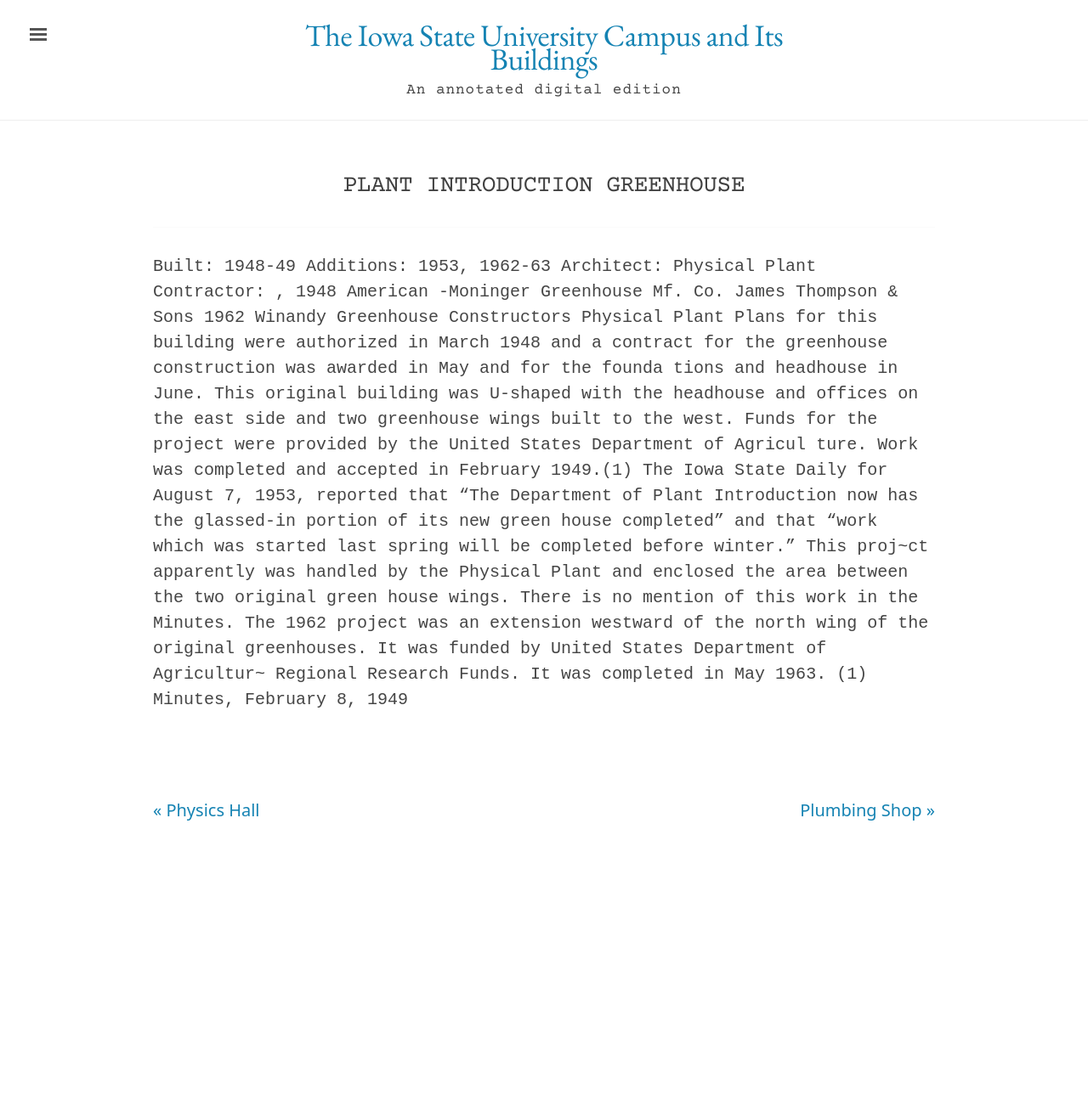
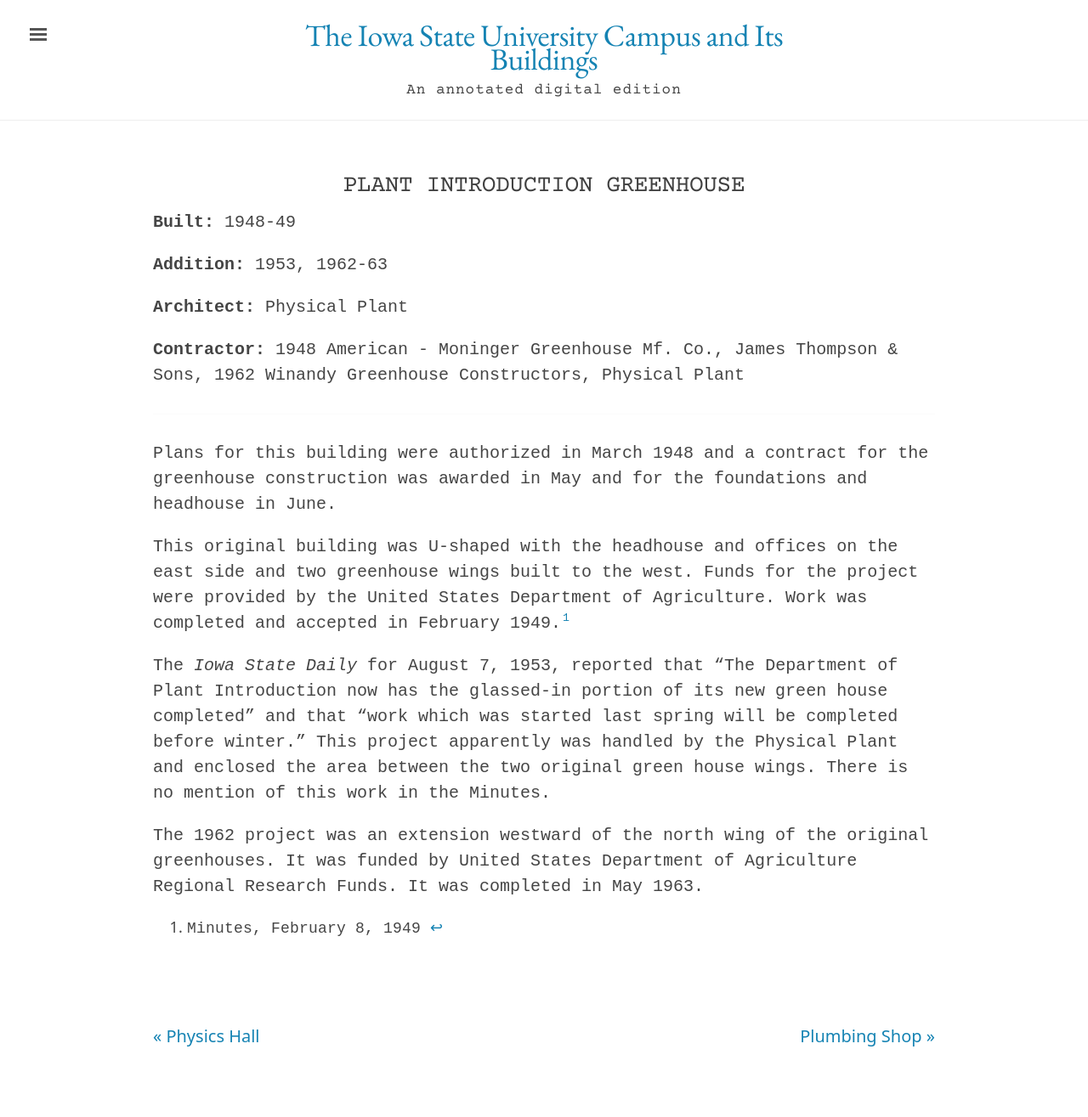
Before and after one commit to emanderson811/day-edition, a Jekyll site: the page built from _texts/buildings/168day-plant-intro-greenhouse.md, in a window 1280 px wide. Shown: the whole page at 85% size. Built offline with Jekyll 4.4.1, drawn with Linux system fonts in a browser that asks for light colours; before the commit the page ends 1049 px from its top, so only the background shows below that.

Commit message:
Update 168day-plant-intro-greenhouse.md

```diff
--- a/_texts/buildings/168day-plant-intro-greenhouse.md
+++ b/_texts/buildings/168day-plant-intro-greenhouse.md
@@ -14,17 +18,12 @@
 ---
 ---
 
-Built: 1948-49 Additions: 1953, 1962-63
-Architect: Physical Plant
-Contractor: , 1948 American -Moninger Greenhouse Mf. Co.
-James Thompson & Sons
-1962 Winandy Greenhouse Constructors
-Physical Plant
-Plans for this building were authorized in March 1948 and a contract for the greenhouse construction was awarded in May and for the founda tions and headhouse in June.
-This original building was U-shaped with the headhouse and offices on
-the east side and two greenhouse wings built to the west. Funds for
-the project were provided by the United States Department of Agricul
-ture. Work was completed and accepted in February 1949.(1)
-The Iowa State Daily for August 7, 1953, reported that "The Department of Plant Introduction now has the glassed-in portion of its new green house completed" and that "work which was started last spring will be completed before winter." This proj~ct apparently was handled by the Physical Plant and enclosed the area between the two original green house wings. There is no mention of this work in the Minutes.
-The 1962 project was an extension westward of the north wing of the original greenhouses. It was funded by United States Department of Agricultur~ Regional Research Funds. It was completed in May 1963.
-(1) Minutes, February 8, 1949
+Plans for this building were authorized in March 1948 and a contract for the greenhouse construction was awarded in May and for the foundations and headhouse in June.
+
+This original building was U-shaped with the headhouse and offices on the east side and two greenhouse wings built to the west. Funds for the project were provided by the United States Department of Agriculture. Work was completed and accepted in February 1949.[^fn1]
+
+The *Iowa State Daily* for August 7, 1953, reported that "The Department of Plant Introduction now has the glassed-in portion of its new green house completed" and that "work which was started last spring will be completed before winter." This project apparently was handled by the Physical Plant and enclosed the area between the two original green house wings. There is no mention of this work in the Minutes.
+
+The 1962 project was an extension westward of the north wing of the original greenhouses. It was funded by United States Department of Agriculture Regional Research Funds. It was completed in May 1963.
+
+[^fn1]: Minutes, February 8, 1949
```
Also changed, not shown: other parts of _texts/buildings/168day-plant-intro-greenhouse.md (+6 -2 lines).
